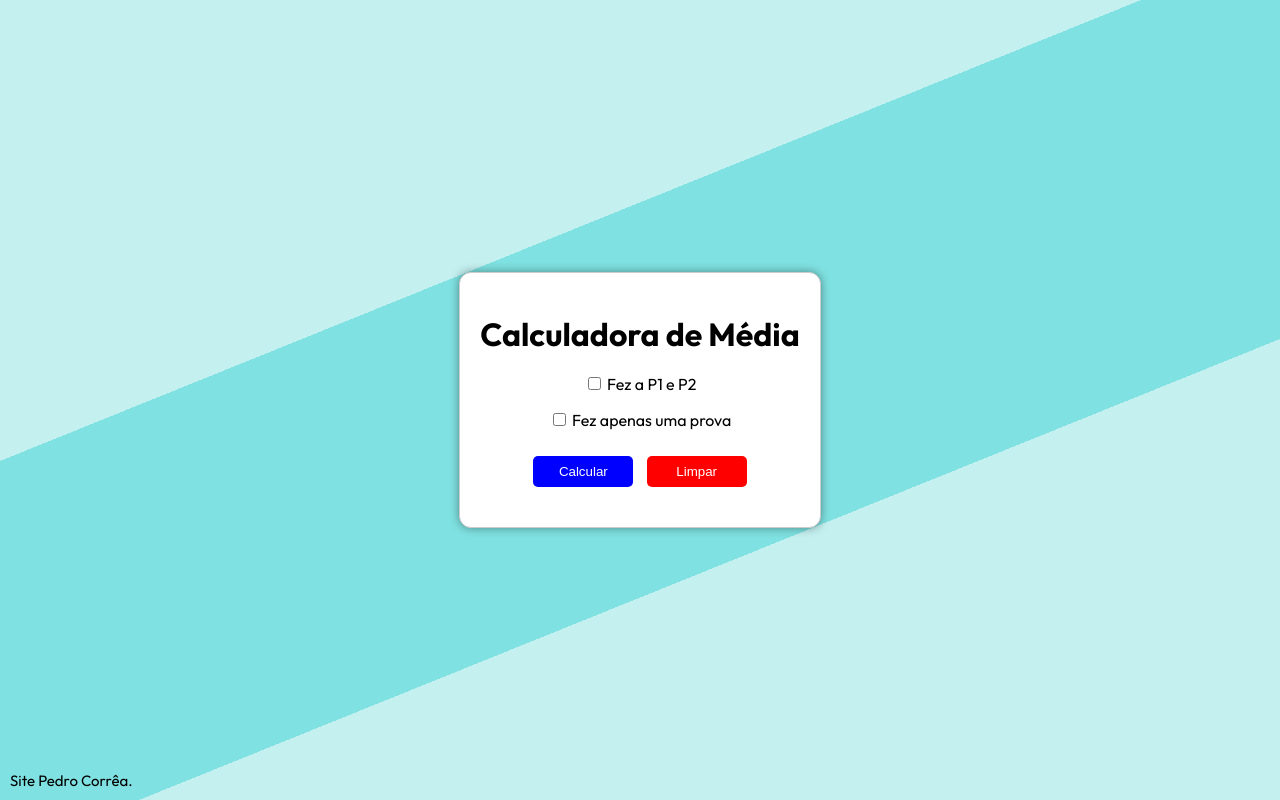
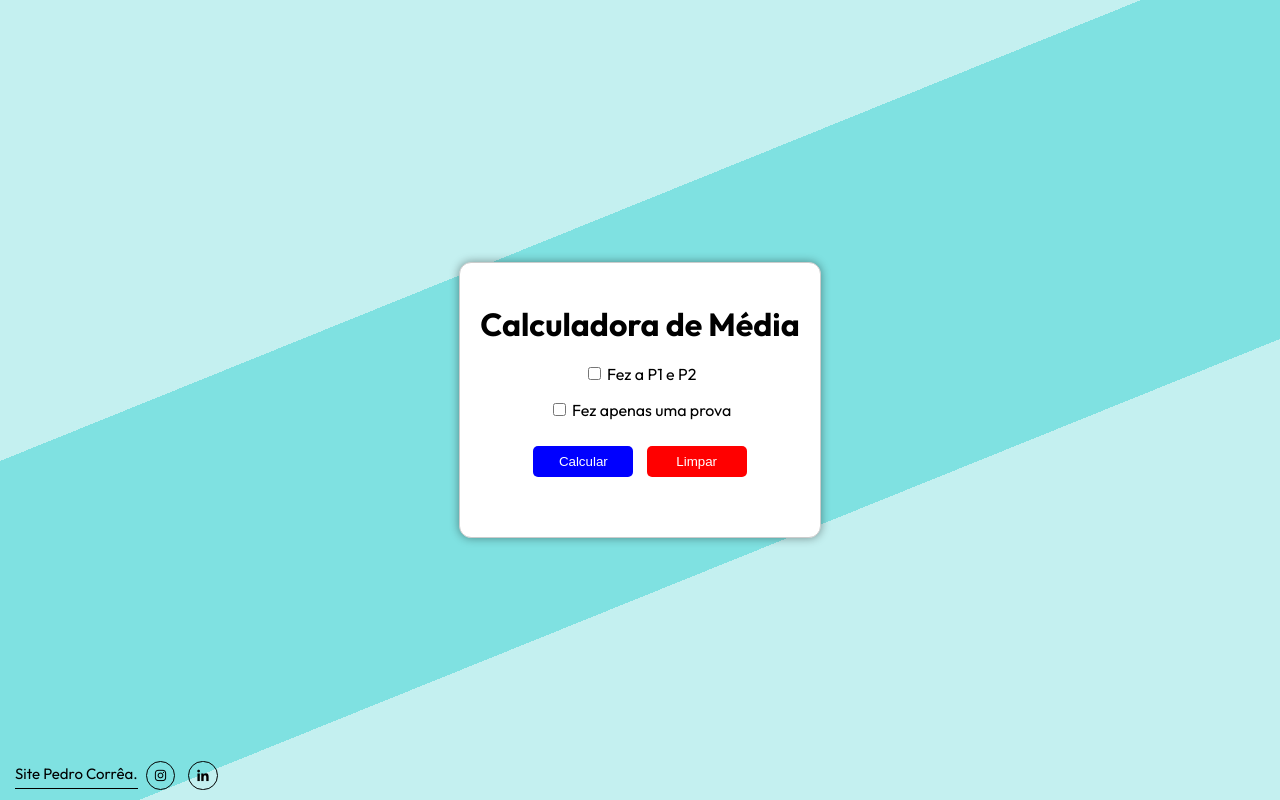
Before and after one commit to correapedro12/Calculadora-de-Media, a plain HTML site: page index.html in a window 1280 px wide. Drawn offline with nearby package versions, Linux system fonts and the light colour scheme.

Commit message:
add-footer

```diff
--- a/index.html
+++ b/index.html
@@ -7,6 +7,7 @@
     <title>Calculadora de Média</title>
     <link rel="shortcut icon" href="./midias/Favicon-Calculadora.svg" type="image/x-icon">
     <link rel="stylesheet" href="styles.css">
+    <link href='https://unpkg.com/boxicons@2.1.4/css/boxicons.min.css' rel='stylesheet'>
     <script src="script.js"></script>
 </head>
 
@@ -37,9 +38,19 @@
 
             <div id="resultado"></div>
 
-            <div class="footer-text">
-                <a href="https://pedrocorrea.netlify.app/" target="_blank" rel="noopener noreferrer">Site Pedro
-                    Corrêa.</a>
+            <div class="footer">
+                <div class="footer-text">
+                    <a href="https://pedrocorrea.netlify.app/" target="_blank" rel="noopener noreferrer">Site Pedro
+                        Corrêa.</a>
+                    <div class="btn-social">
+                        <a href="https://www.instagram.com/p.artur12" target="_blank" rel="noopener noreferrer"><i
+                                class='bx bxl-instagram'></i></a>
+                    </div>
+                    <div class="btn-social">
+                        <a href="https://www.linkedin.com/in/correa-pedro/" target="_blank" rel="noopener noreferrer"><i
+                                class='bx bxl-linkedin'></i></a>
+                    </div>
+                </div>
             </div>
         </main>
     </div>
--- a/styles.css
+++ b/styles.css
@@ -11,6 +11,7 @@ body {
     align-items: center;
     min-height: 100vh;
     background: linear-gradient(338deg, #c4f0f0 35%, #7fe1e1 35%, #7fe1e1 65%, #c4f0f0 65%);
+    height: 100vh;
 }
 
 /* Estilos para a calculadora */
@@ -97,19 +98,59 @@ button:nth-of-type(2) {
     font-weight: bold;
 }
 
+.footer {
+    text-align: center;
+    display: inline-block;
+    /* Exibe os elementos na mesma linha */
+    vertical-align: middle;
+    /* Alinha os elementos verticalmente */
+    margin: 0 10px;
+    /* Adiciona margem entre os elementos, se desejar */
+}
+
+.footer-text,
+.btn-social {
+    display: inline-block;
+    /* Exibe os elementos na mesma linha */
+    vertical-align: middle;
+    /* Alinha os elementos verticalmente */
+    margin: 0 5px;
+    /* Adiciona margem entre os elementos, se desejar */
+}
+
 .footer-text {
     position: absolute;
     bottom: 10px;
     left: 10px;
     font-size: 15px;
-    color: black;
 }
 
 a {
     text-decoration: none;
     color: black;
     font-weight: 400;
-    cursor: default;
+    cursor: pointer;
+    border-bottom: 1px solid black; /* Adiciona uma linha (borda inferior) */
+    padding-bottom: 5px; /* Opcional: adicione espaço entre o texto e a linha */
+}
+
+.btn-social a {
+    display: grid;
+    place-items: center;
+    text-decoration: none;
+    color: black;
+    border: 1.6px solid black;
+    font-size: 15px;
+    border-radius: 50%;
+    padding: 6.24px;
+    text-align: center;
+}
+
+.btn-social a:hover {
+    color: white;
+    background-color: black;
+    box-shadow: 0 0 20px black;
+    transition: all .3s ease-in-out;
 }
 
 /* Definindo os estilos de fundo com base na situação da média */
```
